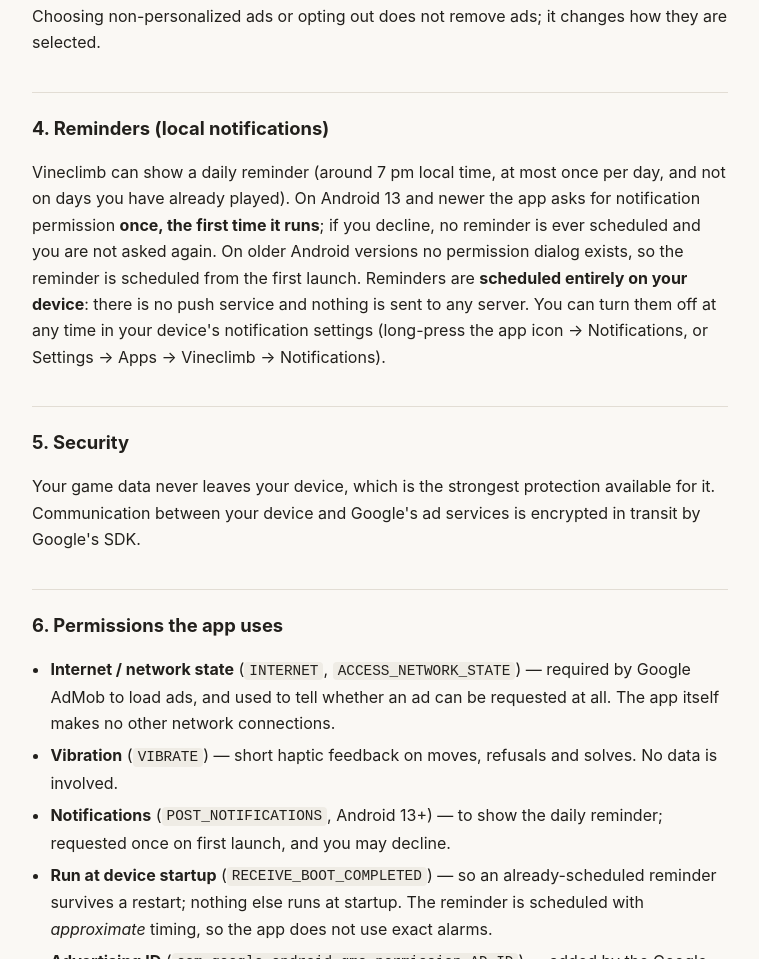
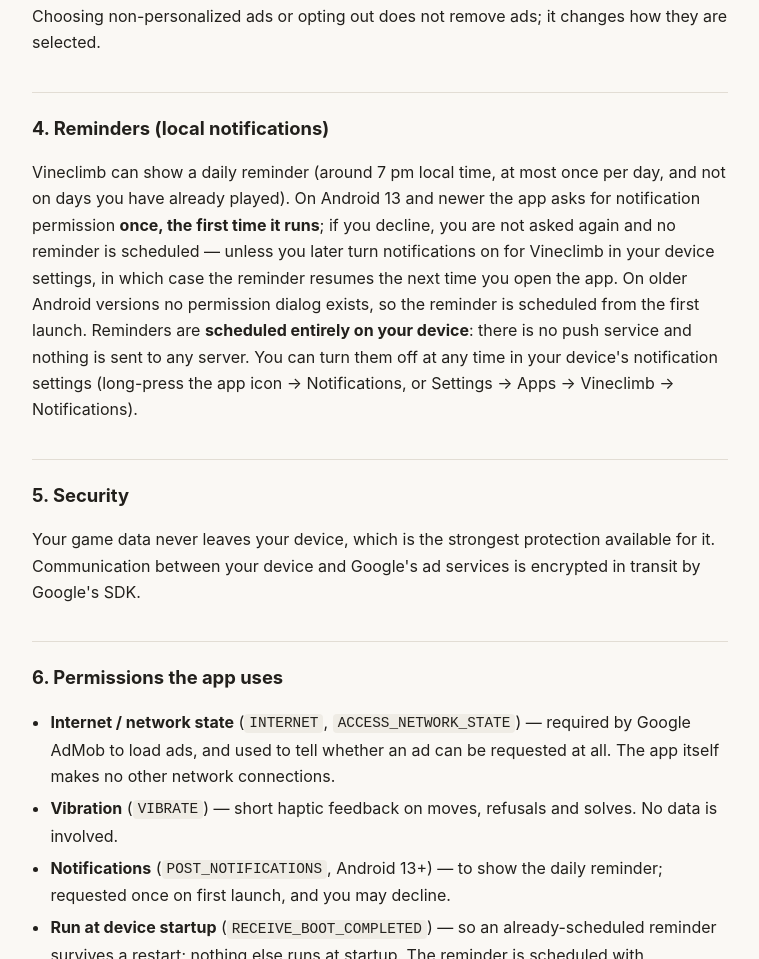
Before and after one commit to wadayalabs/wadayalabs.github.io, a website: page vineclimb/privacy-policy.html in a window 1280 px wide. Shown: the part 3491-4450 px from the top of the page, without its empty margins (260-1019 px from the left). Drawn offline with Linux system fonts and the light colour scheme.

Commit message:
Add files via upload

```diff
--- a/vineclimb/privacy-policy.html
+++ b/vineclimb/privacy-policy.html
@@ -111,7 +111,7 @@
 <p>Choosing non-personalized ads or opting out does not remove ads; it changes how they are selected.</p>
 
 <h2>4. Reminders (local notifications)</h2>
-<p>Vineclimb can show a daily reminder (around 7 pm local time, at most once per day, and not on days you have already played). On Android 13 and newer the app asks for notification permission <strong>once, the first time it runs</strong>; if you decline, no reminder is ever scheduled and you are not asked again. On older Android versions no permission dialog exists, so the reminder is scheduled from the first launch. Reminders are <strong>scheduled entirely on your device</strong>: there is no push service and nothing is sent to any server. You can turn them off at any time in your device's notification settings (long-press the app icon &rarr; Notifications, or Settings &rarr; Apps &rarr; Vineclimb &rarr; Notifications).</p>
+<p>Vineclimb can show a daily reminder (around 7 pm local time, at most once per day, and not on days you have already played). On Android 13 and newer the app asks for notification permission <strong>once, the first time it runs</strong>; if you decline, you are not asked again and no reminder is scheduled — unless you later turn notifications on for Vineclimb in your device settings, in which case the reminder resumes the next time you open the app. On older Android versions no permission dialog exists, so the reminder is scheduled from the first launch. Reminders are <strong>scheduled entirely on your device</strong>: there is no push service and nothing is sent to any server. You can turn them off at any time in your device's notification settings (long-press the app icon &rarr; Notifications, or Settings &rarr; Apps &rarr; Vineclimb &rarr; Notifications).</p>
 
 <h2>5. Security</h2>
 <p>Your game data never leaves your device, which is the strongest protection available for it. Communication between your device and Google's ad services is encrypted in transit by Google's SDK.</p>
```
